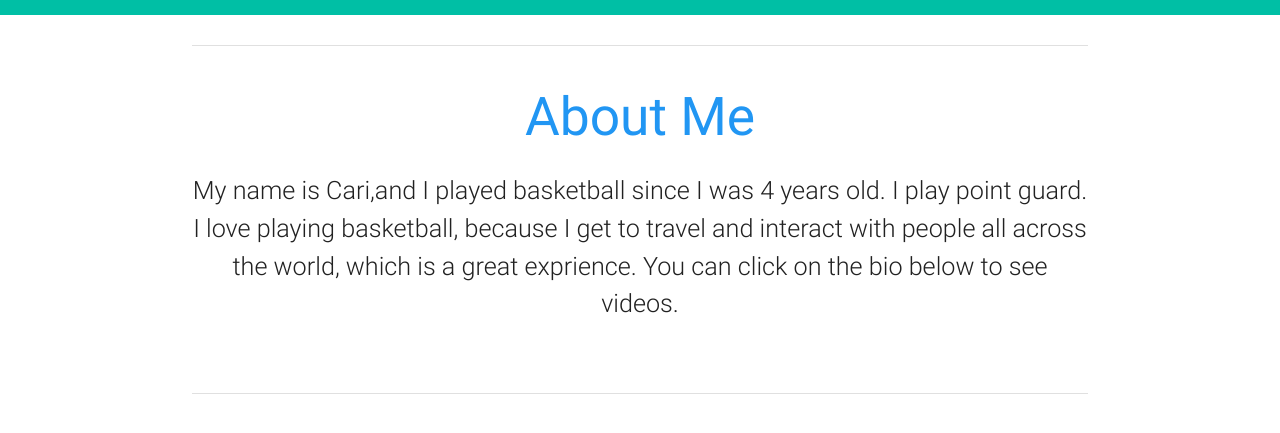
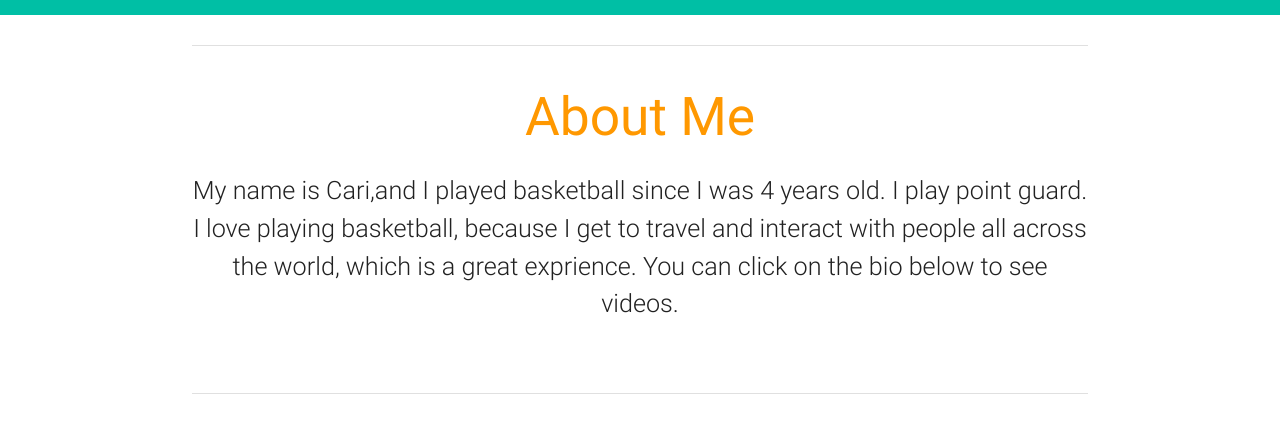
Before and after one commit to daviscari/daviscari.github.io, a plain HTML site: page index.html in a window 1280 px wide. Shown: the part 332-765 px from the top of the page. Drawn offline with nearby package versions, Linux system fonts and the light colour scheme.

Commit message:
hdsfhdsfh

```diff
--- a/index.html
+++ b/index.html
@@ -48,7 +48,7 @@
   	<div id="about" class="section"></div>
   		<div class="container divider"></div>
   			<div class="container section center-align">
-  				<h2 class="blue-text">About Me</h2>
+  				<h2 class="orange-text">About Me</h2>
   				<p class="flow-text">My name is Cari,and I played basketball since I was 4 years old.
                I play point guard. I love playing basketball, because I get to travel and interact with people all across the world,
           which is a great exprience. You can click on the bio below to see videos. </p>
```
